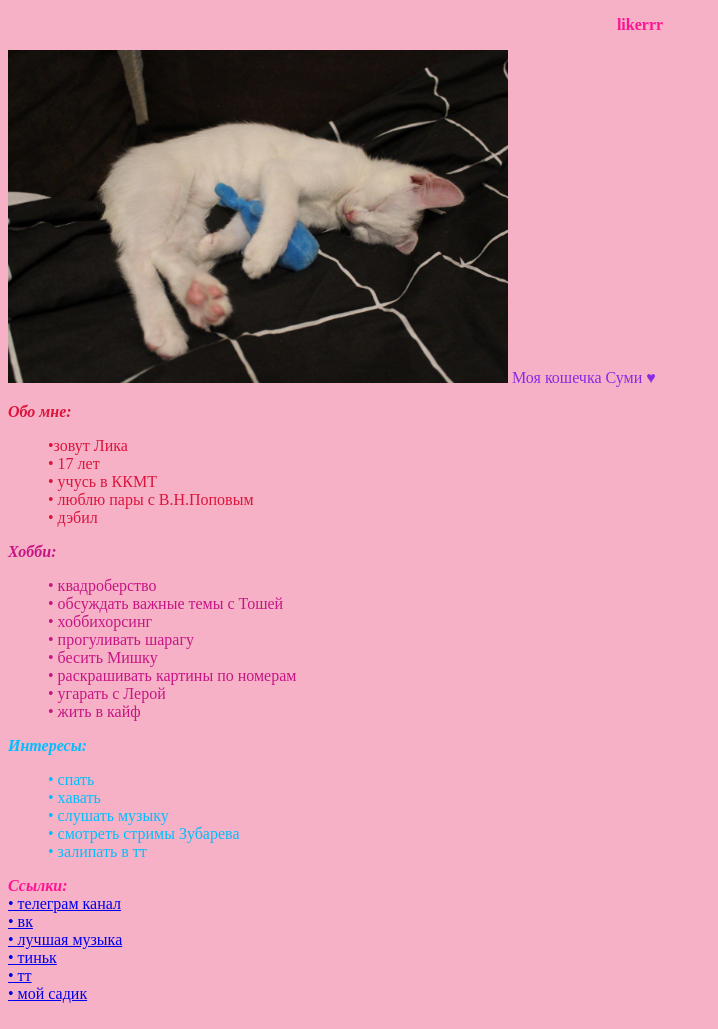
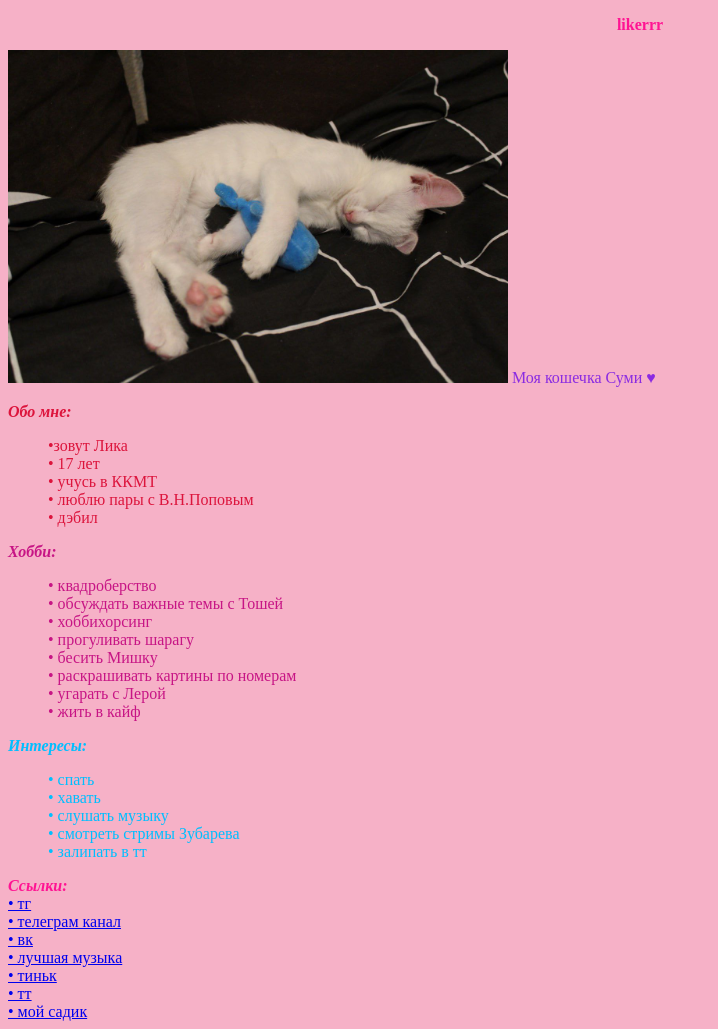
Before and after one commit to Lika24572/vizitka, a plain HTML site: page index.html in a window 1280 px wide. Shown: the whole page, without its empty margins (0-718 px from the left). Drawn offline with Linux system fonts and the light colour scheme.

Commit message:
Update index.html

```diff
--- a/index.html
+++ b/index.html
@@ -43,6 +43,7 @@
 </ul>
 </font>
 	<b><i><font>Ссылки:</font></i></b><br>
+<a href="https://t.me/likallk">• тг</a><br>
 <a href="https://t.me/+MHwvuUjt_no0YmRi">• телеграм канал</a><br>
 <a href="https://vk.com/likallk">• вк</a><br>
 <a href="https://music.yandex.ru/users/nphne-z3ra342p/playlists/3?utm_medium=copy_link">• лучшая музыка</a><br>
```
